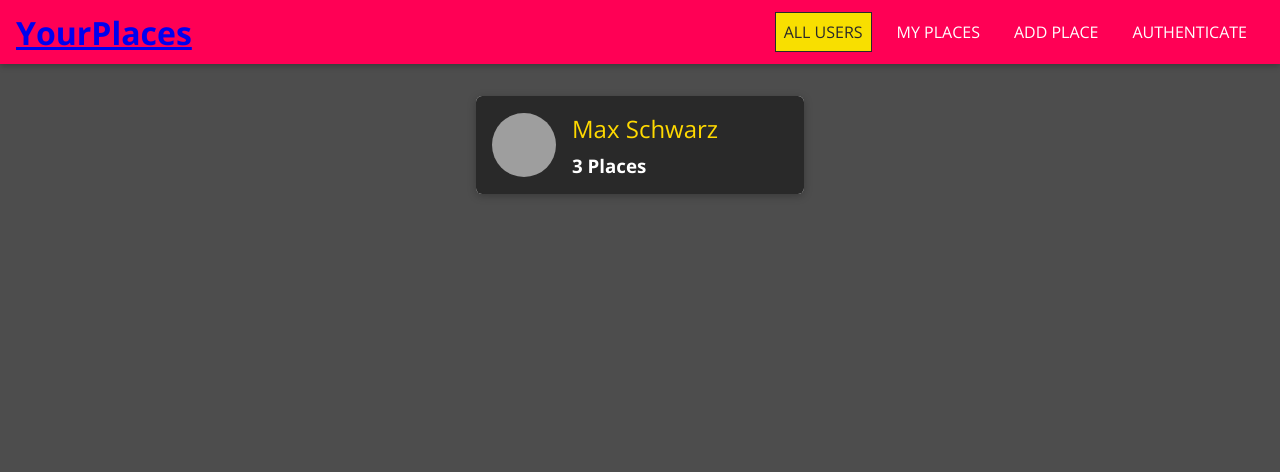
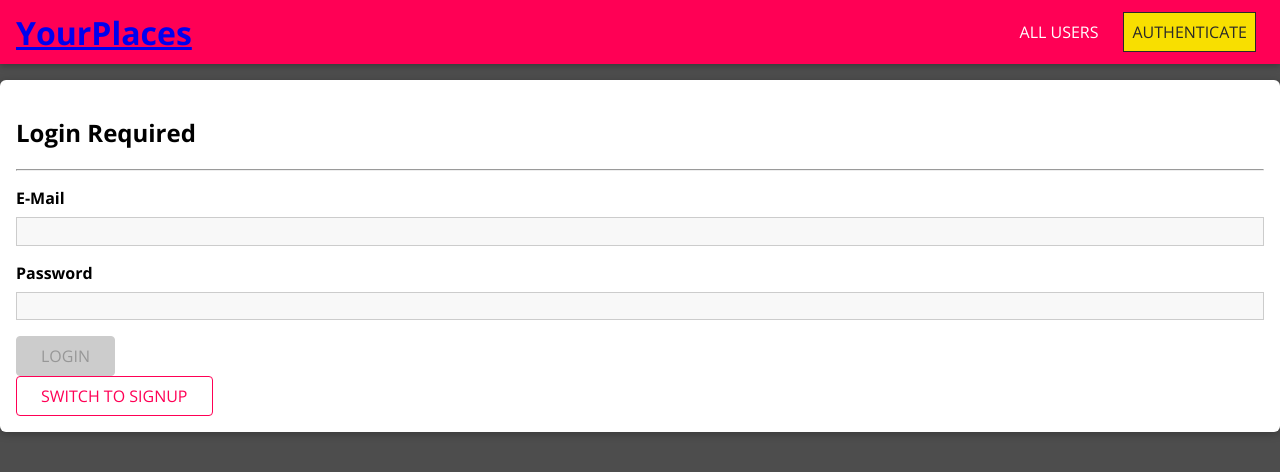
Before and after one commit to peiciqiu/PhotoSharing, a React (Create React App) app in the folder Client/: page /auth in a window 1280 px wide. Before the commit this address led to /. Shown: the top 472 px of the page. Built offline with nearby package versions, Linux system fonts and the light colour scheme; grey boxes are pictures that could not be loaded.

Commit message:
finish frontend first part

```diff
--- a/Client/src/App.js
+++ b/Client/src/App.js
@@ -1,5 +1,5 @@
 
-import React from 'react';
+import React, {useState, useCallback} from 'react';
 import {
   BrowserRouter as Router,
   Route,
@@ -11,13 +11,24 @@ import Users from './user/pages/Users';
 import NewPlace from './places/pages/NewPlace';
 import UserPlaces from './places/pages/UserPlaces';
 import UpdatePlace from './places/pages/UpdatePlace';
+import Auth from './user/pages/Auth';
 import MainNavigation from './shared/components/Navigation/MainNavigation';
+import { AuthContext } from './shared/context/auth-context';
 
 const App = () => {
-  return (
-    <Router>
-      <MainNavigation />
-      <main>
+  const [isLoggedIn, setIsLoggedIn] = useState(false);
+  const login = useCallback(() => {
+    setIsLoggedIn(true);
+  }, []);
+
+  const logout = useCallback(() => {
+    setIsLoggedIn(false);
+  }, []);
+
+  let routes;
+
+  if (isLoggedIn) {
+    routes = (
     <Switch>
     <Route path="/" exact>
     <Users />
@@ -33,8 +44,34 @@ const App = () => {
     </Route>
     <Redirect to="/" />
     </Switch>
+    );
+    // routes = ();
+  } else {
+    routes = (
+      <Switch>
+      <Route path="/" exact>
+      <Users />
+    </Route>
+    <Route path="/:userId/places" exact>
+    <UserPlaces />
+    </Route>
+    <Route path="/auth">
+      <Auth />
+    </Route>
+    <Redirect to="/auth" />
+    </Switch>
+    );
+  }
+
+  return (
+    <AuthContext.Provider value={{isLoggedIn: isLoggedIn, login:login, logout:logout}}>
+    <Router>
+      <MainNavigation />
+      <main>
+      {routes}
       </main>
     </Router>
+    </AuthContext.Provider>
   );
 };
 
--- a/Client/src/places/components/PlaceItem.js
+++ b/Client/src/places/components/PlaceItem.js
@@ -1,17 +1,33 @@
 
-import React, { useState } from 'react';
+import React, { useState, useContext } from 'react';
 
 import Card from '../../shared/components/UIElement/Card';
 import Button from '../../shared/components/FormElements/Button';
 import Modal from '../../shared/components/UIElement/Modal';
+import { AuthContext } from '../../shared/context/auth-context';
 import './PlaceItem.css';
 
 const PlaceItem = props => {
+  const auth = useContext(AuthContext);
   const [showMap, setShowMap] = useState(false);
+  const [showConfirmModal, setShowConfirmModal] = useState(false);
 
   const openMapHandler = () => setShowMap(true);
 
   const closeMapHandler = () => setShowMap(false);
+
+  const showDeleteWarningHandler = () => {
+    setShowConfirmModal(true);
+  };
+
+  const cancelDeleteHandler = () => {
+    setShowConfirmModal(false);
+  };
+
+  const confirmDeleteHandler = () => {
+    setShowConfirmModal(false);
+    console.log('DELETING...');
+  };
 
   return (
     <React.Fragment>
@@ -27,6 +43,17 @@ const PlaceItem = props => {
         <h2>THE MAP!</h2>
         </div>
       </Modal>
+      <Modal
+      show={showConfirmModal}
+      onCancel={cancelDeleteHandler}
+      header="Are you sure?" footerClass="place-item__modal-actions" footer={
+        <React.Fragment>
+          <Button inverse onClick={cancelDeleteHandler}>CANCEL</Button>
+          <Button danger onClick={confirmDeleteHandler}>DELETE</Button>
+        </React.Fragment>
+      }>
+        <p>Do you want to proceed and delete this place? Please note that it can't be undone.</p>
+      </Modal>
       <li className="place-item">
         <Card className="place-item__content">
           <div className="place-item__image">
@@ -39,8 +66,8 @@ const PlaceItem = props => {
           </div>
           <div className="place-item__actions">
             <Button inverse onClick={openMapHandler}>VIEW ON MAP</Button>
-            <Button to={`/places/${props.id}`}>EDIT</Button>
-            <Button danger>DELETE</Button>
+            {auth.isLoggedIn && <Button to={`/places/${props.id}`}>EDIT</Button>}
+            {auth.isLoggedIn && <Button danger onClick={showDeleteWarningHandler}>DELETE</Button>}
           </div>
         </Card>
       </li>
--- a/Client/src/places/components/PlaceList.js
+++ b/Client/src/places/components/PlaceList.js
@@ -1,8 +1,7 @@
-
 
 import React from 'react';
-
 import Card from '../../shared/components/UIElement/Card';
+import Button from '../../shared/components/FormElements/Button';
 import PlaceItem from './PlaceItem';
 import './PlaceList.css';
 
@@ -12,7 +11,7 @@ const PlaceList = props => {
       <div className="place-list center">
         <Card>
           <h2>No places found. Maybe create one?</h2>
-          <button>Share Place</button>
+          <Button to="/places/new">Share Place</Button>
         </Card>
       </div>
     );
--- a/Client/src/places/pages/NewPlace.js
+++ b/Client/src/places/pages/NewPlace.js
@@ -1,39 +1,17 @@
-
-
-import React, {useCallback, useReducer} from 'react';
+import React from 'react';
 
 import Input from '../../shared/components/FormElements/Input';
 import Button from '../../shared/components/FormElements/Button';
-import { VALIDATOR_MINLENGTH, VALIDATOR_REQUIRE } from '../../shared/util/validators';
+import {
+  VALIDATOR_REQUIRE,
+  VALIDATOR_MINLENGTH
+} from '../../shared/util/validators';
+import { useForm } from '../../shared/hooks/form-hook';
 import './PlaceForm.css';
 
-const formReducer = (state, action) => {
-  switch(action.type) {
-    case 'INPUT_CHANGE':
-      let formIsValid = true;
-      for (const inputId in state.inputs) {
-        if (inputId === action.inputId) {
-          formIsValid = formIsValid && action.isValid;
-        } else {
-          formIsValid = formIsValid && state.inputs[inputId].isValid;
-        }
-      }
-      return {
-        ...state,
-        inputs: {
-          ...state.inputs,
-          [action.inputId]: {value: action.value, isValid: action.isValid}
-        },
-        isValid: formIsValid
-      };
-    default:
-      return state;
-  }
-};
-
 const NewPlace = () => {
-  const [formState, dispatch] =  useReducer(formReducer, {
-    inputs: {
+  const [formState, inputHandler] = useForm(
+    {
       title: {
         value: '',
         isValid: false
@@ -47,15 +25,12 @@ const NewPlace = () => {
         isValid: false
       }
     },
-    isValid: false
-  });
-  const inputHandler = useCallback((id, value, isValid) => {
-    dispatch({type: 'INPUT_CHANGE', value: value, isValid: isValid, inputId: id});
-  }, []);
+    false
+  );
 
   const placeSubmitHandler = event => {
     event.preventDefault();
-    console.log(formState.inputs); // send this to the backend
+    console.log(formState.inputs); // send this to the backend!
   };
 
   return (
@@ -67,7 +42,7 @@ const NewPlace = () => {
         label="Title"
         validators={[VALIDATOR_REQUIRE()]}
         errorText="Please enter a valid title."
-        onInput = {inputHandler}
+        onInput={inputHandler}
       />
       <Input
         id="description"
@@ -75,7 +50,7 @@ const NewPlace = () => {
         label="Description"
         validators={[VALIDATOR_MINLENGTH(5)]}
         errorText="Please enter a valid description (at least 5 characters)."
-        onInput = {inputHandler}
+        onInput={inputHandler}
       />
       <Input
         id="address"
@@ -83,9 +58,11 @@ const NewPlace = () => {
         label="Address"
         validators={[VALIDATOR_REQUIRE()]}
         errorText="Please enter a valid address."
-        onInput = {inputHandler}
+        onInput={inputHandler}
       />
-      <Button type="submit" disabled={!formState.isValid}> ADD PLACE</Button>
+      <Button type="submit" disabled={!formState.isValid}>
+        ADD PLACE
+      </Button>
     </form>
   );
 };
--- a/Client/src/places/pages/UpdatePlace.js
+++ b/Client/src/places/pages/UpdatePlace.js
@@ -1,14 +1,14 @@
-
-
-import React from 'react';
+import React, { useEffect, useState } from 'react';
 import { useParams } from 'react-router-dom';
 
 import Input from '../../shared/components/FormElements/Input';
 import Button from '../../shared/components/FormElements/Button';
+import Card from '../../shared/components/UIElement/Card';
 import {
   VALIDATOR_REQUIRE,
   VALIDATOR_MINLENGTH
 } from '../../shared/util/validators';
+import { useForm } from '../../shared/hooks/form-hook';
 import './PlaceForm.css';
 
 const DUMMY_PLACES = [
@@ -27,7 +27,7 @@ const DUMMY_PLACES = [
   },
   {
     id: 'p2',
-    title: 'Empire State Building',
+    title: 'Emp. State Building',
     description: 'One of the most famous sky scrapers in the world!',
     imageUrl:
       'https://upload.wikimedia.org/wikipedia/commons/thumb/d/df/NYC_Empire_State_Building.jpg/640px-NYC_Empire_State_Building.jpg',
@@ -41,20 +41,83 @@ const DUMMY_PLACES = [
 ];
 
 const UpdatePlace = () => {
+  const [isLoading, setIsLoading] = useState(true);
   const placeId = useParams().placeId;
 
+  const [formState, inputHandler, setFormData] = useForm(
+    {
+      title: {
+        value: '',
+        isValid: false
+      },
+      description: {
+        value: '',
+        isValid: false
+      }
+    },
+    false
+  );
+
   const identifiedPlace = DUMMY_PLACES.find(p => p.id === placeId);
+
+  useEffect(() => {
+    if (identifiedPlace) {
+      setFormData(
+        {
+          title: {
+            value: identifiedPlace.title,
+            isValid: true
+          },
+          description: {
+            value: identifiedPlace.description,
+            isValid: true
+          }
+        },
+        true
+      );
+
+    }
+    // setFormData(
+    //   {
+    //     title: {
+    //       value: identifiedPlace.title,
+    //       isValid: true
+    //     },
+    //     description: {
+    //       value: identifiedPlace.description,
+    //       isValid: true
+    //     }
+    //   },
+    //   true
+    // );
+    setIsLoading(false);
+  }, [setFormData, identifiedPlace]);
+
+  const placeUpdateSubmitHandler = event => {
+    event.preventDefault();
+    console.log(formState.inputs);
+  };
 
   if (!identifiedPlace) {
     return (
       <div className="center">
+        <Card>
         <h2>Could not find place!</h2>
+        </Card>
+      </div>
+    );
+  }
+
+  if (isLoading) {
+    return (
+      <div className="center">
+        <h2>Loading...</h2>
       </div>
     );
   }
 
   return (
-    <form className='place-form'>
+    <form className="place-form" onSubmit={placeUpdateSubmitHandler}>
       <Input
         id="title"
         element="input"
@@ -62,9 +125,9 @@ const UpdatePlace = () => {
         label="Title"
         validators={[VALIDATOR_REQUIRE()]}
         errorText="Please enter a valid title."
-        onInput={() => {}}
-        value={identifiedPlace.title}
-        valid={true}
+        onInput={inputHandler}
+        initialValue={formState.inputs.title.value}
+        initialValid={formState.inputs.title.isValid}
       />
       <Input
         id="description"
@@ -72,11 +135,11 @@ const UpdatePlace = () => {
         label="Description"
         validators={[VALIDATOR_MINLENGTH(5)]}
         errorText="Please enter a valid description (min. 5 characters)."
-        onInput={() => {}}
-        value={identifiedPlace.description}
-        valid={true}
+        onInput={inputHandler}
+        initialValue={formState.inputs.description.value}
+        initialValid={formState.inputs.description.isValid}
       />
-      <Button type="submit" disabled={true}>
+      <Button type="submit" disabled={!formState.isValid}>
         UPDATE PLACE
       </Button>
     </form>
--- a/Client/src/places/pages/UserPlaces.js
+++ b/Client/src/places/pages/UserPlaces.js
@@ -2,6 +2,7 @@ import React from 'react';
 import { useParams } from 'react-router-dom';
 
 import PlaceList from '../components/PlaceList';
+// import Button from '../../shared/components/FormElements/Button';
 // import { useParams } from 'react-router-dom/cjs/react-router-dom.min';
 
 const DUMMY_PLACES = [
@@ -19,7 +20,7 @@ const DUMMY_PLACES = [
   },
   {
     id: 'p2',
-    title: 'Empire State Building',
+    title: 'Emp. State Building',
     description: 'One of the most famous sky scrapers in the world!',
     imageUrl: 'https://upload.wikimedia.org/wikipedia/commons/thumb/d/df/NYC_Empire_State_Building.jpg/640px-NYC_Empire_State_Building.jpg',
     address: '20 W 34th St, New York, NY 10001',
--- a/Client/src/shared/components/FormElements/Input.js
+++ b/Client/src/shared/components/FormElements/Input.js
@@ -1,5 +1,3 @@
-
-
 import React, { useReducer, useEffect } from 'react';
 
 import { validate } from '../../util/validators';
@@ -26,9 +24,9 @@ const inputReducer = (state, action) => {
 
 const Input = props => {
   const [inputState, dispatch] = useReducer(inputReducer, {
-    value: props.value || '',
+    value: props.initialValue || '',
     isTouched: false,
-    isValid: props.valid || false
+    isValid: props.initialValid || false
   });
 
   const { id, onInput } = props;
--- a/Client/src/shared/components/Navigation/NavLinks.js
+++ b/Client/src/shared/components/Navigation/NavLinks.js
@@ -1,21 +1,25 @@
-import React from "react";
+import React, {useContext} from "react";
 import { NavLink } from 'react-router-dom';
+import { AuthContext } from "../../context/auth-context";
 import './NavLinks.css';
 
 const NavLinks = props => {
+    const auth = useContext(AuthContext);
+
     return <ul className="nav-links">
     <li>
         <NavLink to="/" exact>ALL USERS</NavLink>
     </li>
-    <li>
+    {auth.isLoggedIn && (<li>
         <NavLink to="/u1/places">MY PLACES</NavLink>
-    </li>
-    <li>
+    </li>)}
+    {auth.isLoggedIn && (<li>
         <NavLink to="/places/new">ADD PLACE </NavLink>
-    </li>
-    <li>
+    </li>)}
+    {!auth.isLoggedIn && (<li>
         <NavLink to="/auth">AUTHENTICATE</NavLink>
-    </li>
+    </li>)}
+    {auth.isLoggedIn && <li><button onClick={auth.logout}>LOGOUT</button></li>}
     </ul>
 };
 
--- /dev/null
+++ b/Client/src/shared/context/auth-context.js
@@ -0,0 +1,5 @@
+import { createContext} from 'react';
+
+export const AuthContext = createContext({
+    isLoggedIn: false, login: () => {}, logout: () => {}
+});
--- /dev/null
+++ b/Client/src/shared/hooks/form-hook.js
@@ -0,0 +1,59 @@
+import { useCallback, useReducer } from 'react';
+
+const formReducer = (state, action) => {
+  switch (action.type) {
+    case 'INPUT_CHANGE':
+      let formIsValid = true;
+      for (const inputId in state.inputs) {
+        if (!state.inputs[inputId]) {
+          continue;
+        }
+        if (inputId === action.inputId) {
+          formIsValid = formIsValid && action.isValid;
+        } else {
+          formIsValid = formIsValid && state.inputs[inputId].isValid;
+        }
+      }
+      return {
+        ...state,
+        inputs: {
+          ...state.inputs,
+          [action.inputId]: { value: action.value, isValid: action.isValid }
+        },
+        isValid: formIsValid
+      };
+    case 'SET_DATA':
+      return {
+        inputs: action.inputs,
+        isValid: action.formIsValid
+      };
+    default:
+      return state;
+  }
+};
+
+export const useForm = (initialInputs, initialFormValidity) => {
+  const [formState, dispatch] = useReducer(formReducer, {
+    inputs: initialInputs,
+    isValid: initialFormValidity
+  });
+
+  const inputHandler = useCallback((id, value, isValid) => {
+    dispatch({
+      type: 'INPUT_CHANGE',
+      value: value,
+      isValid: isValid,
+      inputId: id
+    });
+  }, []);
+
+  const setFormData = useCallback((inputData, formValidity) => {
+    dispatch({
+      type: 'SET_DATA',
+      inputs: inputData,
+      formIsValid: formValidity
+    });
+  }, []);
+
+  return [formState, inputHandler, setFormData];
+};
--- /dev/null
+++ b/Client/src/user/pages/Auth.js
@@ -0,0 +1,87 @@
+import React, { useState, useContext }from "react";
+
+import './Auth.css';
+import Card from "../../shared/components/UIElement/Card";
+import Input from "../../shared/components/FormElements/Input";
+import Button from "../../shared/components/FormElements/Button";
+import { VALIDATOR_EMAIL, VALIDATOR_MINLENGTH, VALIDATOR_REQUIRE } from "../../shared/util/validators";
+import { useForm } from "../../shared/hooks/form-hook";
+import { AuthContext } from "../../shared/context/auth-context";
+import './Auth.css';
+
+const Auth = () => {
+    const auth = useContext(AuthContext);
+    const [isLoginMode, setIsLoginMode] = useState(true);
+
+    const [formState, inputHandler, setFormData] = useForm({
+        email: {
+            value: '',
+            isValid: false
+        },
+        password: {
+            value: '',
+            isValid: false
+        }
+    }, false);
+
+    const switchModalHandler = () => {
+        if (!isLoginMode) {
+            setFormData({...formState.inputs, name: undefined}, formState.inputs.email.isValid && formState.inputs.password.isValid);
+        } else {
+            setFormData({
+                ...formState.inputs,
+                name: {
+                    value: '',
+                    isValid: false                }
+            },
+            false
+            );
+        }
+        setIsLoginMode(prevMode => !prevMode);
+    };
+
+    const authSubmitHandler = event => {
+        event.preventDefault();
+        console.log(formState.inputs);
+        auth.login();
+    };
+
+    return <Card className="authentication">
+        <h2>Login Required</h2>
+        <hr />
+        <form onSubmit={authSubmitHandler}>
+            {!isLoginMode && (<Input
+            element="input"
+            id="name"
+            type="text"
+            label="Your Name"
+            validators={[VALIDATOR_REQUIRE()]}
+            errorText="Please enter a name."
+            onInput={inputHandler}
+            />
+            )}
+            <Input element="input"
+            id="email"
+            type="email"
+            label="E-Mail"
+            validators={[VALIDATOR_EMAIL()]}
+            errorText="Please enter a valid email address"
+            onInput={inputHandler}
+            />
+            <Input element="input"
+            id="password"
+            type="password"
+            label="Password"
+            validators={[VALIDATOR_MINLENGTH(5)]}
+            errorText="Please enter a valid password"
+            onInput={inputHandler}
+            />
+            <Button type="submit" disabled={!formState.isValid}>{isLoginMode ? 'LOGIN' : 'SIGN'}</Button>
+        </form>
+        <Button inverse onClick={switchModalHandler}>
+        SWITCH TO {isLoginMode ? 'SIGNUP' : 'LOGIN'}
+        </Button>
+        </Card>;
+};
+
+export default Auth;
```
Also changed, not shown: Client/src/user/pages/Auth.css (added). Lines whose indentation alone changed are shown as unchanged.
